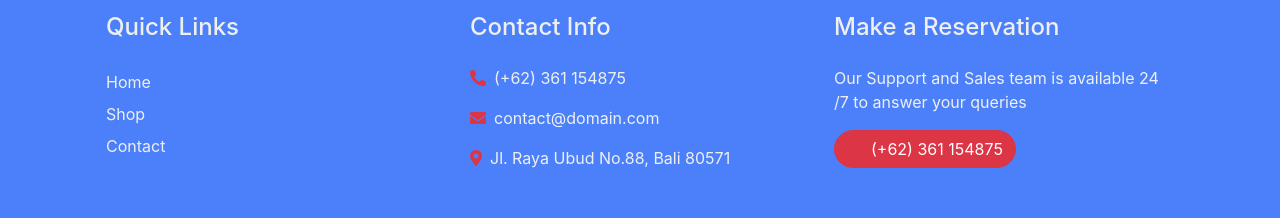
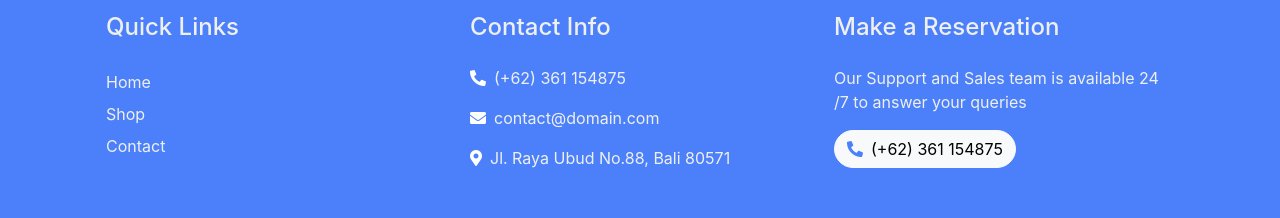
Before and after one commit to torisd560/team-49-E-commerce-, a React (Create React App) app: page / in a window 1280 px wide. Shown: the part 2504-2722 px from the top of the page. Built offline with nearby package versions, Linux system fonts and the light colour scheme; no server answers.

Commit message:
added updates

```diff
--- a/src/Pages/Footer/Footer.js
+++ b/src/Pages/Footer/Footer.js
@@ -18,14 +18,14 @@ const Footer = () => {
                     </div>
                     <div className="col-md-4">
                         <h4 className='custom-text-warning mb-4'>Contact Info</h4>
-                        <p><i className="fas fa-phone-alt text-danger me-2"></i>(+62) 361 154875</p>
-                        <p><i className="fas fa-envelope me-2 text-danger"></i>contact@domain.com</p>
-                        <p><i className="fas fa-map-marker-alt me-2 text-danger"></i>Jl. Raya Ubud No.88, Bali 80571</p>
+                        <p><i className="fas fa-phone-alt text-white me-2"></i>(+62) 361 154875</p>
+                        <p><i className="fas fa-envelope me-2 text-white"></i>contact@domain.com</p>
+                        <p><i className="fas fa-map-marker-alt me-2 text-white"></i>Jl. Raya Ubud No.88, Bali 80571</p>
                     </div>
                     <div className="col-md-4">
                         <h4 className='custom-text-warning mb-4'>Make a Reservation</h4>
                         <p>Our Support and Sales team is available 24 /7 to answer your queries</p>
-                        <Button variant = "danger" className = 'rounded-pill'><i className="fas fa-phone-alt text-danger me-2"></i>(+62) 361 154875</Button>
+                        <Button variant = "light" className = 'rounded-pill'><i className="fas fa-phone-alt custom-text-primary me-2"></i>(+62) 361 154875</Button>
                     </div>
                 </div>
                 <hr className='text-white' />
```
